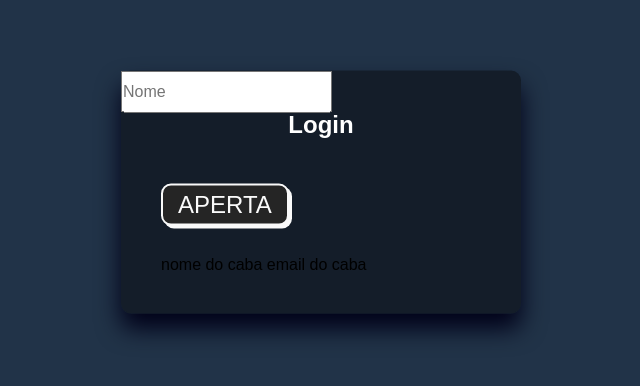
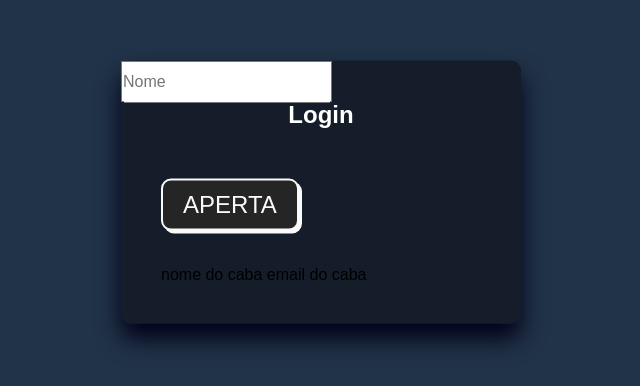
Before and after one commit to ney332/mac-win, a React (Create React App) app: page / in a window 1280 px wide. Shown: the part 208-594 px from the top of the page, without its empty margins (319-959 px from the left). Built offline with nearby package versions, Linux system fonts and the light colour scheme.

Commit message:
desfeito

```diff
--- a/src/App.css
+++ b/src/App.css
@@ -48,13 +48,13 @@ button {
   font-size: 1.5rem;
   color: #fafafa;
   text-transform: uppercase;
-  padding: 5px 15px;
+  padding: 10px 20px;
   border-radius: 10px;
   border: 2px solid #fafafa;
   background: #252525;
   box-shadow: 3px 3px #fafafa;
   cursor: pointer;
-  margin: 30px 0;
+  margin: 35px 0;
 }
 
 button:active {
```
